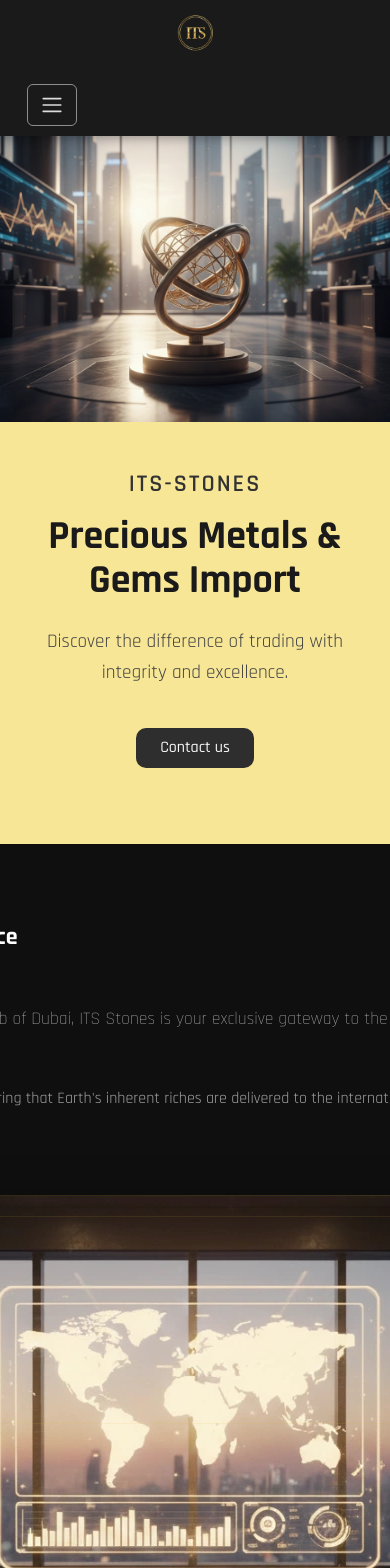
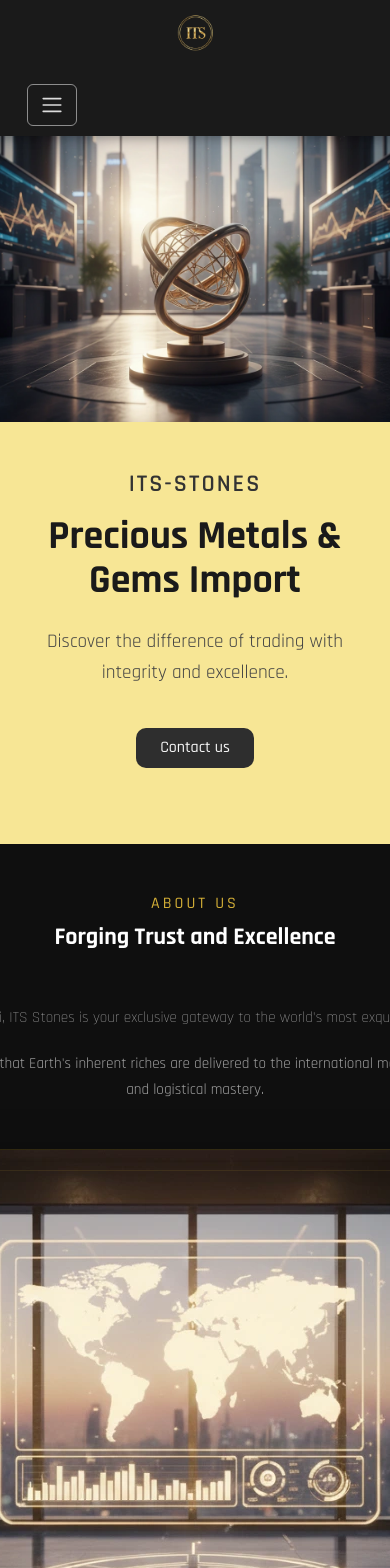
Before and after one commit to Pablo-Lob/WebJA, a React (Vite) app: page / in a window 390 px wide. Shown: the top 1568 px of the page. Built offline with nearby package versions, Linux system fonts and the light colour scheme; no server answers; the database is empty.

Commit message:
Improve responsiveness of About section; adjust layout and styling for mobile devices

```diff
--- a/src/components/about/About.css
+++ b/src/components/about/About.css
@@ -70,65 +70,72 @@
     border-radius: 15px;
 }
 
-
-/* ========== RESPONSIVE ========== */
-@media (max-width: 991px) {
-    .about-section {
-        padding:  80px 20px;
+/* ========== RESPONSIVE MOVIL ========== */
+@media (max-width: 768px) {
+    .about-container {
+        grid-template-columns:  1fr;
+        text-align: center;
+        gap: 30px;
     }
 
-    .about-container {
-        grid-template-columns:  1fr;
-        gap: 40px;
+    . about-content {
+        order: 1;
     }
 
-    .section-subtitle {
-        font-size: 2rem;
+    .about-visual {
+        order:  2;
+        width: 100%;
+        padding: 0 15px;
+        box-sizing: border-box;
     }
 
     .visual-card {
-        height: 350px;
-    }
-}
-
-@media (max-width:  768px) {
-    .about-section {
-        padding:  60px 15px;
+        height: auto;
+        width: 100%;
+        max-width: 100%;
     }
 
-    . about-container {
-        gap: 30px;
+    .visual-card . about-image,
+    .about-image {
+        width:  100%;
+        height: 100%;
+        max-height: 350px;
+        object-fit: cover;
+        border-radius: 15px;
     }
 
-    .section-subtitle {
-        font-size: 1.75rem;
+    . gold-divider-left {
+        margin-left: auto;
+        margin-right: auto;
     }
 
-    . highlight-text {
-        font-size: 1rem;
-        padding-left: 15px;
-    }
-
-    . visual-card {
-        height: 300px;
-    }
-}
-
-@media (max-width:  576px) {
-    .about-section {
-        padding: 50px 10px;
+    .highlight-text {
+        border-left: none;
+        padding-left: 0;
+        text-align: center;
     }
 
     .section-subtitle {
         font-size: 1.5rem;
     }
+}
 
-    .visual-card {
-        height: 250px;
-        border-radius: 15px;
+@media (max-width: 576px) {
+    .about-section {
+        padding: 50px 10px;
     }
 
-    .visual-card .about-image {
-        border-radius: 15px;
+    . visual-card . about-image,
+    .about-image {
+        max-height: 280px;
+    }
+
+    . section-subtitle {
+        font-size: 1.3rem;
+    }
+
+    .highlight-text,
+    .about-content p {
+        font-size: 0.95rem;
     }
 }
```
